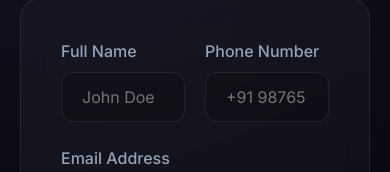
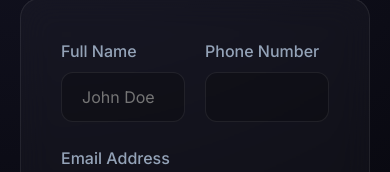
Before and after one commit to abish05/FTI-WEBSITE, a React (Vite) app: page /admission in a window 390 px wide. Shown: the part 462-634 px from the top of the page. Built offline with nearby package versions, Linux system fonts and the light colour scheme.

Commit message:
feat: remove fake phone placeholder

```diff
--- a/src/pages/Admission.jsx
+++ b/src/pages/Admission.jsx
@@ -58,7 +58,7 @@ const Admission = () => {
 
                             <div className="form-group">
                                 <label className="form-label">Phone Number</label>
-                                <input required type="tel" name="phone" value={formData.phone} onChange={handleChange} className="form-input" placeholder="+91 98765 43210" />
+                                <input required type="tel" name="phone" value={formData.phone} onChange={handleChange} className="form-input" />
                             </div>
                         </div>
 
```
